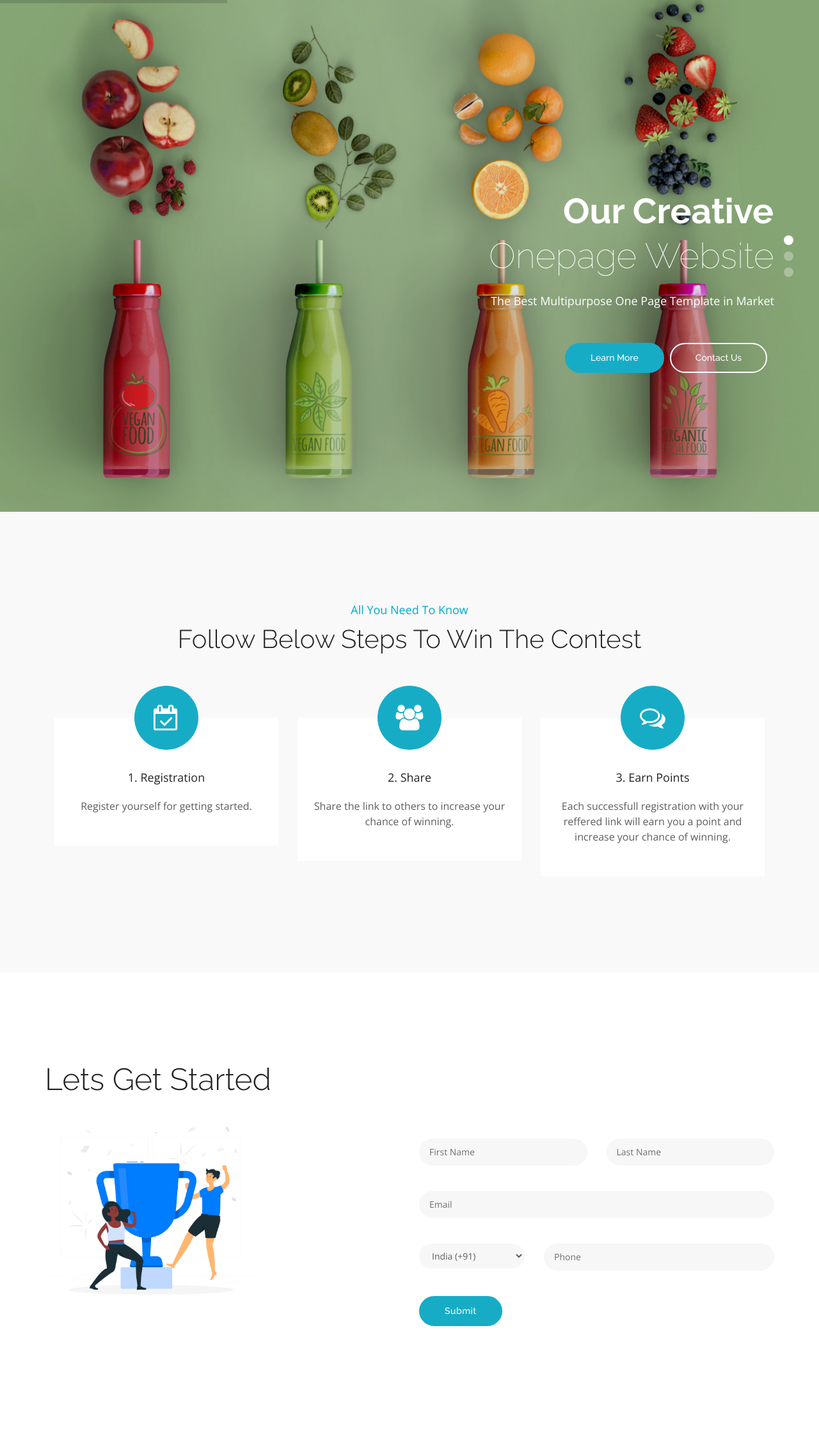
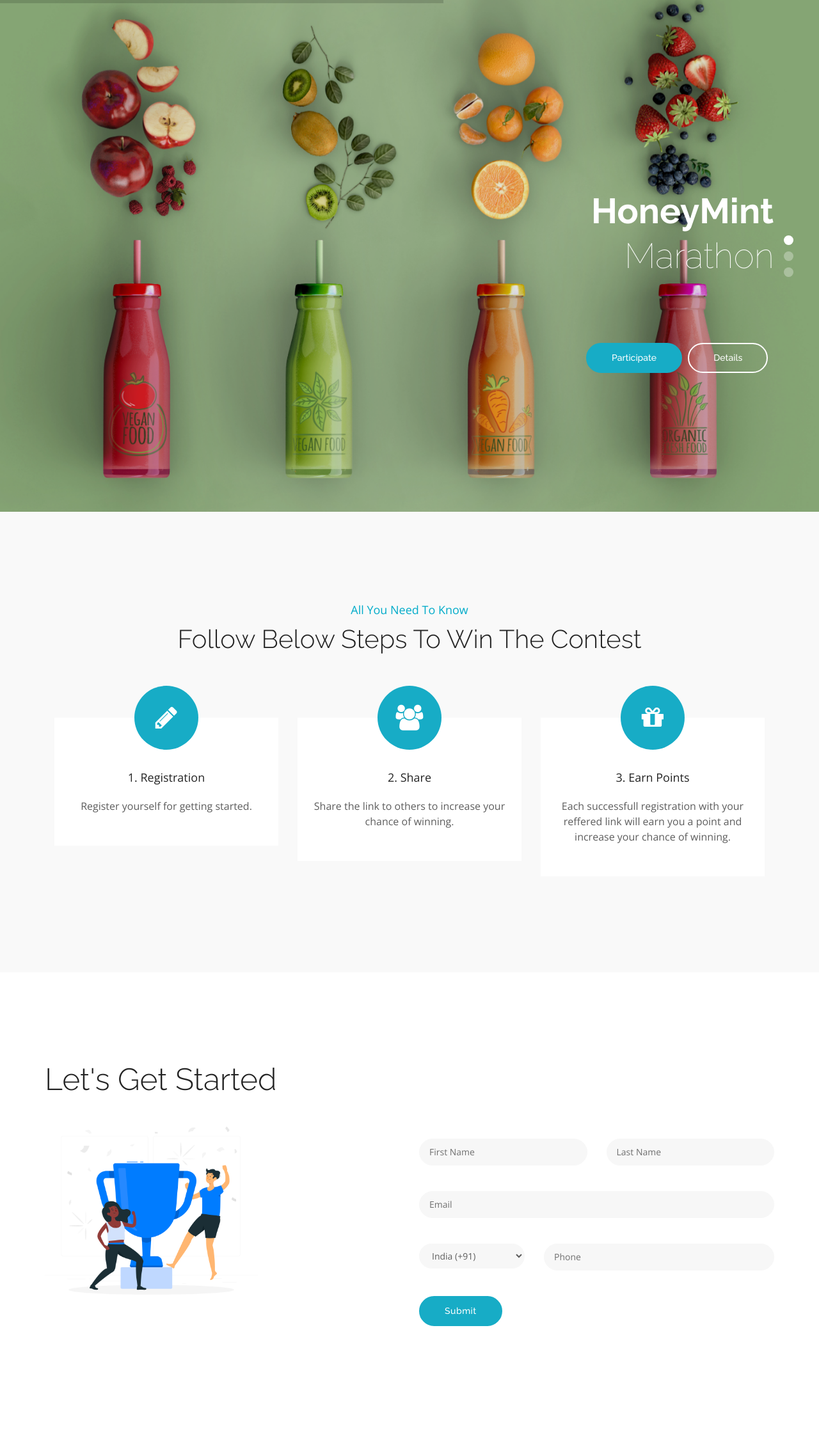
Before and after one commit to JasbirCodeSpace/PHP-WEBSITE-PROJECTS, a PHP site: page / in a window 1280 px wide. Shown: the whole page at 64% size. Run offline with PHP 8.4, Linux system fonts and the light colour scheme; some libraries are stand-ins or nearby versions.

Commit message:
Updated index.php file

```diff
--- a/New_Product_Campaign/index.php
+++ b/New_Product_Campaign/index.php
@@ -1,5 +1,20 @@
 <?php
-    require('db/connection.php');
+    session_start();
+    error_reporting(0);
+    require 'db/connection.php';
+    require 'db/encrypt_decrypt.php';
+    if (isset($_GET['id'])) {
+        // $reffered_id = my_decrypt(trim(urldecode($_GET['id'])));
+        $reffered_id = trim(urldecode($_GET['id']));
+        $query = "SELECT * from `user` WHERE link = '$reffered_id'";
+        $result = $con->query($query);
+        $result = mysqli_fetch_array($result);
+        $_SESSION['reffered_id'] = $result['id'];
+
+    }else{
+        $_SESSION['reffered_id'] = -1;
+    }
+    $_SESSION['honeymint_home'] = $_SERVER['HTTP_HOST'].$_SERVER['PHP_SELF'];
     ?>
 <!doctype html>
 <html class="no-js" lang="en">
@@ -49,7 +64,7 @@
         </div>
         <!-- start slider -->
         <section class="no-padding no-transition" id="home">
-            <h1 class="display-none" aria-hidden="true">boltex</h1>
+            <h1 class="display-none" aria-hidden="true">HoneyMint</h1>
             <div id="revo_main_wrapper" class="rev_slider_wrapper fullwidthbanner-container">
                 <div id="banner-main" class="rev_slider fullwidthabanner" style="display:none;" data-version="5.4.1">
                     <ul>
@@ -68,7 +83,7 @@
                                 data-transform_out="y:[100%];s:1000;e:Power2.easeInOut;s:1000;e:Power2.easeInOut;"
                                 data-mask_out="x:inherit;y:inherit;s:inherit;e:inherit;"
                                 data-start="1200" data-splitin="none" data-splitout="none">
-                                <h2 class="text-white font-weight-700 alt-font">Our Creative</h2>
+                                <h2 class="text-white font-weight-700 alt-font">HoneyMint</h2>
                             </div>
                             <div class="tp-caption tp-resizeme"
                                 data-x="['right','right','right','center']" data-hoffset="['0','0','0','0']"
@@ -80,20 +95,7 @@
                                 data-transform_in="y:[100%];z:0;rX:0deg;rY:0;rZ:0;sX:1;sY:1;skX:0;skY:0;opacity:0;s:2000;e:Power4.easeInOut;"
                                 data-transform_out="s:1000;e:Power2.easeInOut;s:1000;e:Power2.easeInOut;"
                                 data-start="1000" data-splitin="none" data-splitout="none">
-                                <h2 class="text-white font-weight-100 alt-font">Onepage Website</h2>
-                            </div>
-                            <div class="tp-caption tp-resizeme whitecolor"
-                                data-x="['right','right','right','center']" data-hoffset="['0','0','0','0']"
-                                data-y="['middle','middle','middle','middle']" data-voffset="['70','70','70','70']"
-                                data-whitespace="nowrap" data-responsive_offset="on"
-                                data-width="['none','none','none','none']" data-type="text"
-                                data-textalign="['right','right','right','center']" data-fontsize="['24','24','20','20']"
-                                data-transform_idle="o:1;"
-                                data-transform_in="z:0;rX:0deg;rY:0;rZ:0;sX:2;sY:2;skX:0;skY:0;opacity:0;s:1000;e:Power2.easeOut;"
-                                data-transform_out="s:1000;e:Power3.easeInOut;s:1000;e:Power3.easeInOut;"
-                                data-mask_in="x:0px;y:0px;s:inherit;e:inherit;"
-                                data-start="1500" data-splitin="none" data-splitout="none">
-                                <p class="text-white font-weight-300 text-large">The Best Multipurpose One Page Template in Market</p>
+                                <h2 class="text-white font-weight-100 alt-font">Marathon</h2>
                             </div>
                             <div class="tp-caption tp-resizeme"
                                 data-x="['right','right','right','center']" data-hoffset="['0','0','0','0']"
@@ -101,10 +103,9 @@
                                 data-whitespace="nowrap" data-transform_idle="o:1;" data-transform_in="y:[100%];z:0;rX:0deg;rY:0;rZ:0;sX:1;sY:1;skX:0;skY:0;opacity:0;s:1500;e:Power4.easeInOut;"
                                 data-transform_out="s:900;e:Power2.easeInOut;s:900;e:Power2.easeInOut;"
                                 data-type="button" data-start="2000" data-splitin="none" data-splitout="none" data-responsive_offset="on">
-                                <a href="#." class="btn btn-blue btn-hvr-white btn-rounded btn-large margin-5px-right">Learn More</a>
-                                <a href="#." class="btn btn-transparent-white btn-rounded btn-large">Contact Us</a>
+                                <a class="btn btn-blue btn-hvr-white btn-rounded btn-large margin-5px-right participate">Participate</a>
+                                <a class="btn btn-transparent-white btn-rounded btn-large details">Details</a>
                             </div>
-
                         </li>
                         <!-- SLIDE  -->
                         <li data-index="rs-02" data-transition="fade" data-slotamount="default" data-easein="Power3.easeInOut" data-easeout="Power3.easeInOut" data-masterspeed="2000" data-fsmasterspeed="1500" class="rev_gradient">
@@ -122,7 +123,7 @@
                                 data-transform_in="x:-50px;opacity:0;s:2000;e:Power3.easeOut;"
                                 data-transform_out="s:1000;e:Power3.easeInOut;s:1000;e:Power3.easeInOut;"
                                 data-start="1000" data-splitin="none" data-splitout="none">
-                                <h2 class="text-white font-weight-100 alt-font">Imagination</h2>
+                                <h2 class="text-white font-weight-100 alt-font">Participate</h2>
                             </div>
                             <div class="tp-caption tp-resizeme"
                                 data-x="['center','center','center','center']" data-hoffset="['0','0','0','0']"
@@ -132,7 +133,7 @@
                                 data-textalign="['center','center','center','center']"
                                 data-transform_idle="o:1;" data-transform_in="z:0;rX:0;rY:0;rZ:0;sX:0.9;sY:0.9;skX:0;skY:0;opacity:0;s:1500;e:Power3.easeInOut;" data-transform_out="y:[100%];s:1000;e:Power2.easeInOut;s:1000;e:Power2.easeInOut;" data-mask_out="x:inherit;y:inherit;s:inherit;e:inherit;"
                                 data-start="1200" data-splitin="none" data-splitout="none">
-                                <h2 class="text-white alt-font font-weight-700">Is The Beginning</h2>
+                                <h2 class="text-white alt-font font-weight-700">&</h2>
                             </div>
                             <div class="tp-caption tp-resizeme"
                                 data-x="['center','center','center','center']" data-hoffset="['0','0','0','0']"
@@ -144,7 +145,7 @@
                                 data-transform_in="y:[100%];z:0;rX:0deg;rY:0;rZ:0;sX:1;sY:1;skX:0;skY:0;opacity:0;s:2000;e:Power4.easeInOut;"
                                 data-transform_out="s:1000;e:Power2.easeInOut;s:1000;e:Power2.easeInOut;"
                                 data-start="1000" data-splitin="none" data-splitout="none">
-                                <h2 class="text-white font-weight-100 alt-font">Of Creation</h2>
+                                <h2 class="text-white font-weight-100 alt-font">Win</h2>
                             </div>
                             <div class="tp-caption tp-resizeme whitecolor"
                                 data-x="['center','center','center','center']" data-hoffset="['0','0','0','0']"
@@ -157,7 +158,7 @@
                                 data-transform_out="s:1000;e:Power3.easeInOut;s:1000;e:Power3.easeInOut;"
                                 data-mask_in="x:0px;y:0px;s:inherit;e:inherit;"
                                 data-start="1500" data-splitin="none" data-splitout="none">
-                                <p class="text-white text-large font-weight-300">The Best Multipurpose One Page Template in Market</p>
+                                <p class="text-white text-large font-weight-200">100 bottles of HoneyMint</p>
                             </div>
                             <div class="tp-caption tp-resizeme"
                                 data-x="['center','center','center','center']" data-hoffset="['0','0','0','0']"
@@ -170,7 +171,7 @@
                                 data-marginbottom="[0,0,0,0]" data-marginleft="[0,0,0,0]"
                                 data-frames='[{"delay":700,"speed":2000,"frame":"0","from":"sX:1;sY:1;opacity:0;fb:40px;","to":"o:1;fb:0;","ease":"Power4.easeInOut"},{"delay":"wait","speed":300,"frame":"999","to":"opacity:0;fb:0;","ease":"Power3.easeInOut"},{"frame":"hover","speed":"200","ease":"Linear.easeNone","to":"o:1;rX:0;rY:0;rZ:0;z:0;fb:0;"}]'
                                 style=" box-shadow:none;box-sizing:border-box;-moz-box-sizing:border-box;-webkit-box-sizing:border-box;">
-                                <a href="#." class="btn btn-blue btn-rounded btn-large">Learn More</a>
+                                <a class="btn btn-blue btn-hvr-white btn-rounded btn-large margin-5px-right participate">Participate</a>
                             </div>
                         </li>
                         <!-- SLIDE 2  -->
@@ -197,7 +198,7 @@
                                 data-textalign="['left','left','left','center']"
                                 data-transform_idle="o:1;" data-transform_in="z:0;rX:0;rY:0;rZ:0;sX:0.9;sY:0.9;skX:0;skY:0;opacity:0;s:1500;e:Power3.easeInOut;" data-transform_out="y:[100%];s:1000;e:Power2.easeInOut;s:1000;e:Power2.easeInOut;" data-mask_out="x:inherit;y:inherit;s:inherit;e:inherit;"
                                 data-start="1200" data-splitin="none" data-splitout="none">
-                                <h2 class="text-white font-weight-700 alt-font">Video Background </h2>
+                                <h2 class="text-white font-weight-700 alt-font">Register, Share & Win</h2>
                             </div>
                             <div class="tp-caption tp-resizeme whitecolor"
                                 data-x="['left','left','left','center']" data-hoffset="['0','50','0','0']"
@@ -210,7 +211,7 @@
                                 data-transform_out="s:1000;e:Power3.easeInOut;s:1000;e:Power3.easeInOut;"
                                 data-mask_in="x:0px;y:0px;s:inherit;e:inherit;"
                                 data-start="1500" data-splitin="none" data-splitout="none">
-                                <p class="text-white text-large font-weight-300">The Best Multipurpose One Page Template in Market</p>
+                                <p class="text-white text-large font-weight-300">100 bottles of HoneyMint</p>
                             </div>
                             <div class="tp-caption tp-resizeme text-center button btnwhite-hole pagescroll"
                                 data-x="['left','left','left','center']" data-hoffset="['0','50','0','0']"
@@ -218,24 +219,24 @@
                                 data-whitespace="nowrap" data-type="button" data-transform_idle="o:1;" data-transform_in="y:[100%];z:0;rX:0deg;rY:0;rZ:0;sX:1;sY:1;skX:0;skY:0;opacity:0;s:1500;e:Power4.easeInOut;"
                                 data-transform_out="s:900;e:Power2.easeInOut;s:900;e:Power2.easeInOut;"
                                 data-start="2000" data-splitin="none" data-splitout="none" data-responsive_offset="on">
-                                <a href="#." class="btn btn-blue btn-rounded btn-large">Learn More</a>
+                                <a class="btn btn-blue btn-hvr-white btn-rounded btn-large margin-5px-right participate">Register</a>
+                                <a class="btn btn-transparent-white btn-rounded btn-large details">Details</a>
                             </div>
                         </li>
                     </ul>
-
                 </div>
             </div>
         </section>
         <!--Main Slider ends -->
         <!-- start feature -->
-        <section id="feature" class="how-it-work text-center bg-light-gray no-transition">
+        <section id="details-section" class="how-it-work text-center bg-light-gray no-transition">
             <div class="container">
                 <div class="row">
                     <div class="col-lg-9 text-center center-col last-paragraph-no-margin">
                         <div class="sec-title margin-100px-bottom">
                             <div class="text-large text-red margin-10px-bottom font-weight-400 text-blue">All You Need To Know</div>
                             <h4 class="text-capitalize alt-font text-extra-dark-gray font-weight-300">
-                                Follow below steps to win the contest
+                            Follow below steps to win the contest
                             </h3>
                             <p class="width-75 margin-lr-auto md-width-90 xs-width-100 xs-margin-30px-bottom">
                             </p>
@@ -247,7 +248,7 @@
                     <div class="col-md-4 col-sm-6 col-xs-12">
                         <div class="how-box-one inner-box xs-margin-100px-bottom">
                             <div class="icon-box bg-blue">
-                                <i class="fa fa-calendar-check-o" aria-hidden="true"></i>
+                                <i class="fa fa-pencil" aria-hidden="true"></i>
                             </div>
                             <div class="text-large text-extra-dark-gray margin-20px-bottom">1. Registration</div>
                             <p>Register yourself for getting started.
@@ -269,7 +270,7 @@
                     <div class="col-md-4 col-sm-12 col-xs-12">
                         <div class="how-box-one inner-box">
                             <div class="icon-box bg-blue">
-                                <i class="fa fa-comments-o" aria-hidden="true"></i>
+                                <i class="fa fa-gift" aria-hidden="true"></i>
                             </div>
                             <div class="text-large text-extra-dark-gray margin-20px-bottom">3. Earn Points</div>
                             <p>Each successfull registration with your reffered link will earn you a point and increase your chance of winning.
@@ -280,8 +281,8 @@
             </div>
         </section>
         <!--end feature -->
-<!-- contact-->
-        <section id="contact" class="btn-version">
+        <!-- contact-->
+        <section id="participate-section" class="btn-version">
             <div class="get-quote-section xs-text-center">
                 <div class="container">
                     <div class="row clearfix">
@@ -289,9 +290,9 @@
                         <div class="col-md-6">
                             <div class="sec-title margin-50px-bottom">
                                 <h3 class="text-capitalize alt-font text-extra-dark-gray font-weight-300">
-                                    Lets Get Started
+                                    Let's Get Started
                                 </h3>
-                                   <img src="images/prize.jpg" style="width: 60%">
+                                <img src="images/prize.jpg" style="width: 60%">
                             </div>
                         </div>
                         <div class="form-column col-md-6 margin-100px-top">
@@ -316,7 +317,7 @@
                                         </div>
                                         <div class="col-sm-4 margin-20px-top">
                                             <div class="form-group">
-<?php require 'countryCodes.php' ?>
+                                                <?php require 'countryCodes.php' ?>
                                             </div>
                                         </div>
                                         <div class="col-sm-8 margin-20px-top">
@@ -337,6 +338,8 @@
                 </div>
             </div>
         </section>
+        <!-- Sweet alert -->
+        <script src="https://cdn.jsdelivr.net/npm/sweetalert2@9"></script>
         <!-- javascript libraries -->
         <script src="js/jquery-3.2.1.js"></script>
         <script src="js/bootstrap.min.js"></script>
```
